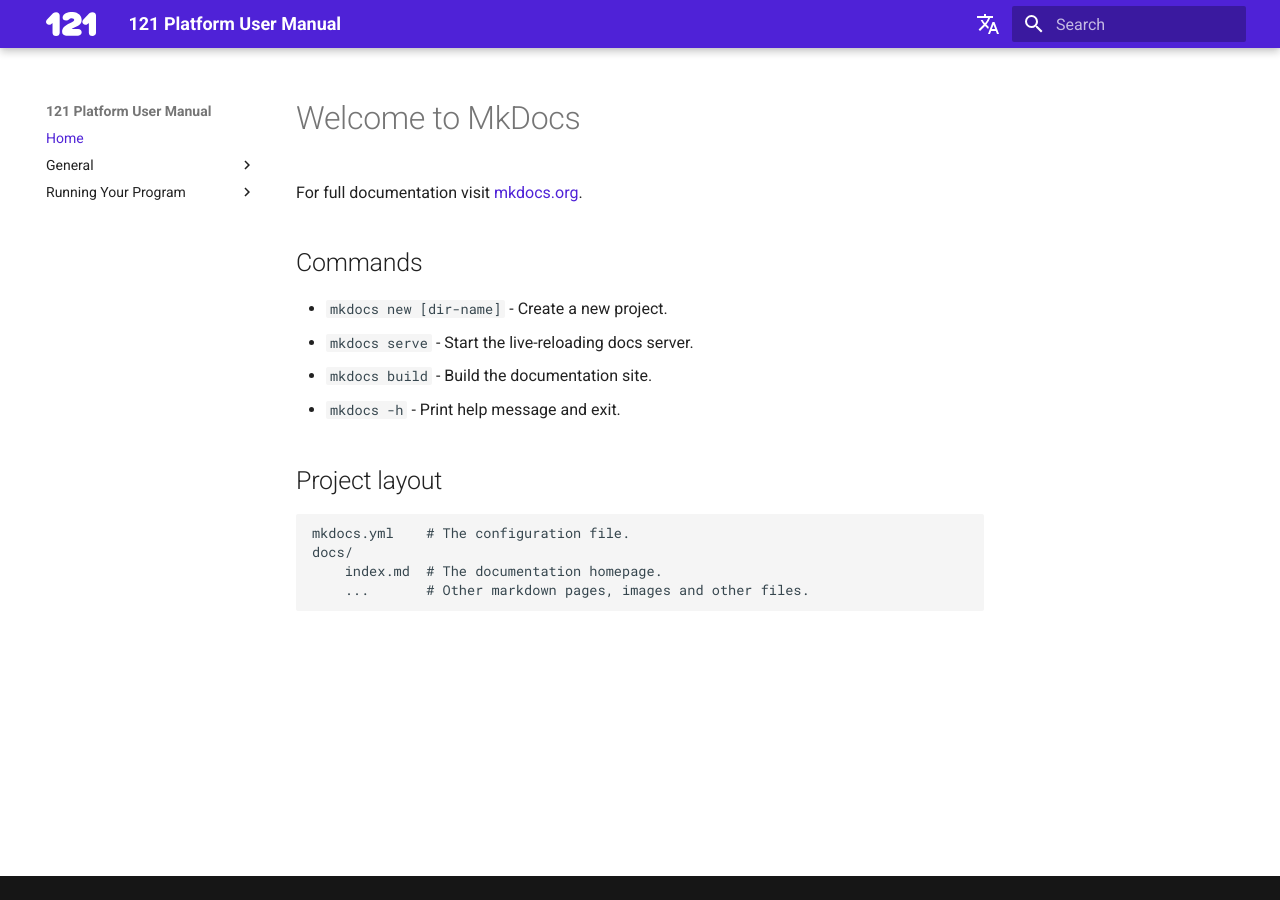
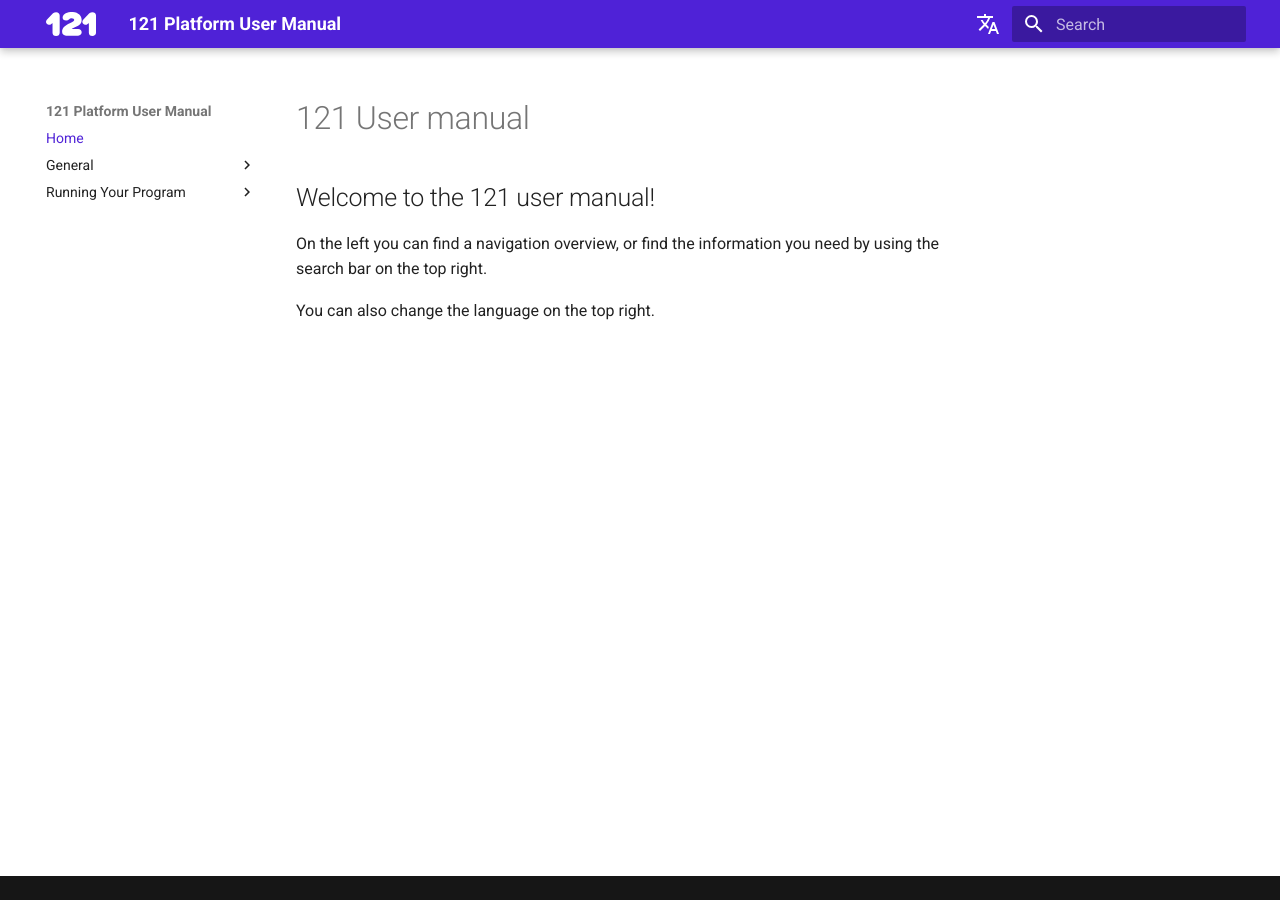
Before and after one commit to rodekruis/data-service-catalogue, an MkDocs documentation site: the page built from docs/index.md, in a window 1280 px wide. Built offline with MkDocs 1.6.1 and Material for MkDocs 9.7.7, drawn with Linux system fonts in a browser that asks for light colours; comment, search, counter and statistics services are not loaded.

Commit message:
update homepage

```diff
--- a/docs/index.md
+++ b/docs/index.md
@@ -1,17 +1,7 @@
-# Welcome to MkDocs
+# 121 User manual
 
-For full documentation visit [mkdocs.org](https://www.mkdocs.org).
+## Welcome to the 121 user manual!
 
-## Commands
+On the left you can find a navigation overview, or find the information you need by using the search bar on the top right.
 
-* `mkdocs new [dir-name]` - Create a new project.
-* `mkdocs serve` - Start the live-reloading docs server.
-* `mkdocs build` - Build the documentation site.
-* `mkdocs -h` - Print help message and exit.
-
-## Project layout
-
-    mkdocs.yml    # The configuration file.
-    docs/
-        index.md  # The documentation homepage.
-        ...       # Other markdown pages, images and other files.
+You can also change the language on the top right.
```
